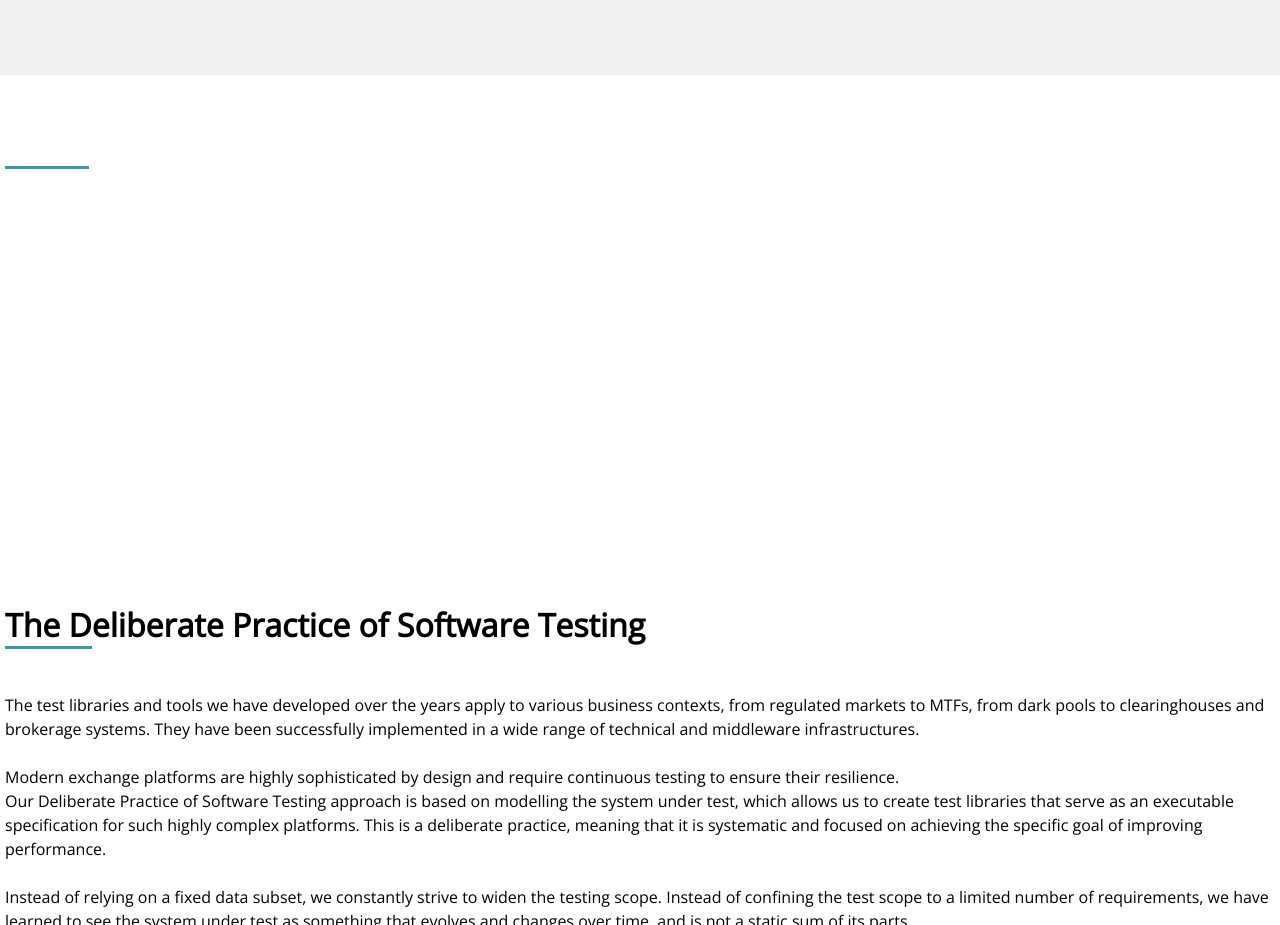
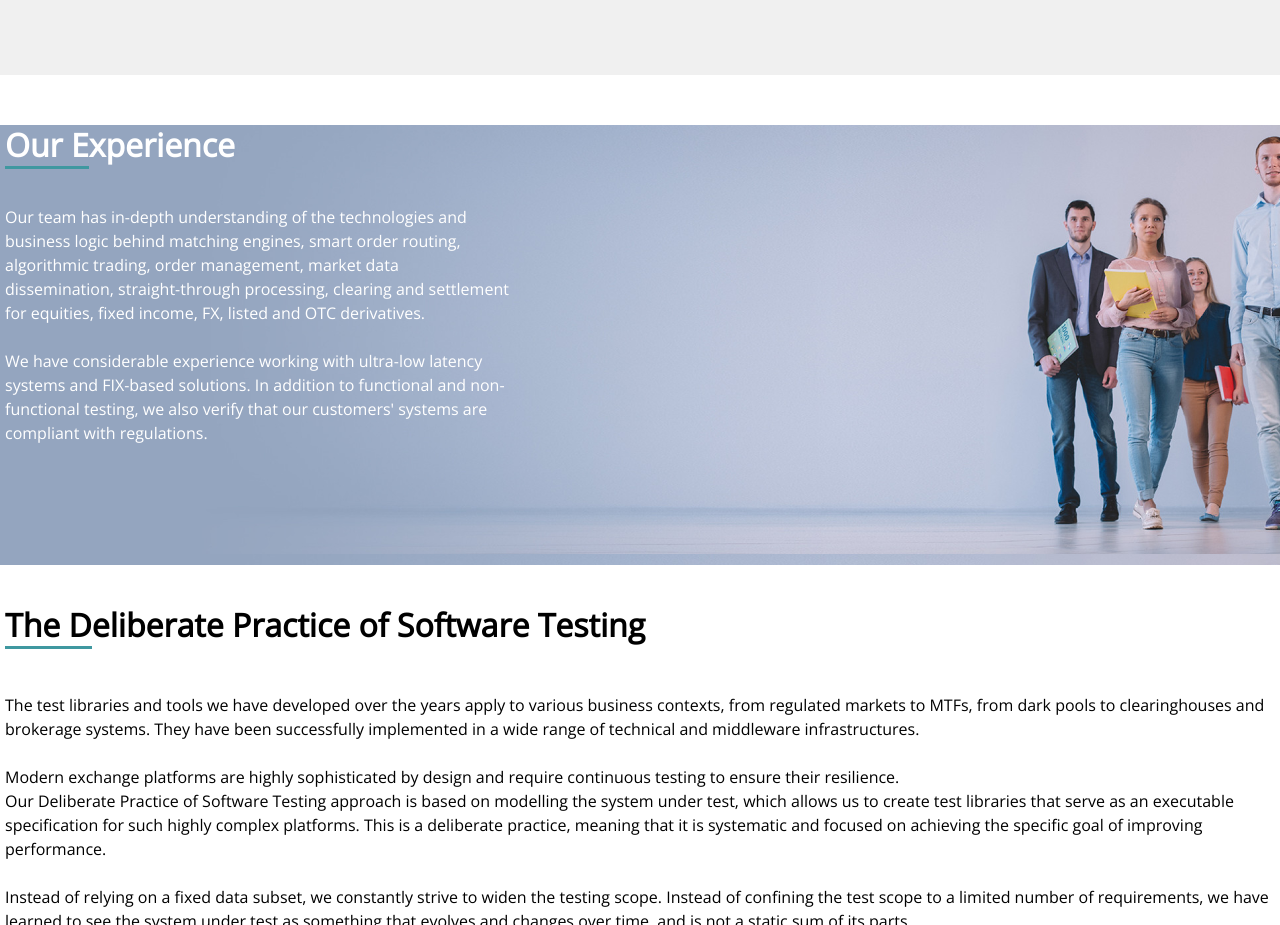
Before and after one commit to pxovelaa/Exactpro, a plain HTML site: page index.html in a window 1280 px wide. Shown: the part 1450-2375 px from the top of the page. Drawn offline with nearby package versions, Linux system fonts and the light colour scheme; the site is published under a folder, as on GitHub Pages, so addresses that start at the root find nothing.

Commit message:
background image

```diff
--- a/css/style.css
+++ b/css/style.css
@@ -224,7 +224,6 @@ header nav .colored {
 .content3{
     height: 440px;
     margin: 0 auto;
-    background-image: url(/images/size_p_5_0.png);
     color: #fff;
 }
 
--- a/index.html
+++ b/index.html
@@ -103,7 +103,7 @@
 
     <!--content3-->
 
-    <section class="content3">
+    <section class="content3" style="background-image: url(./images/size_p_5_0.png);">
         <div class="container4">
             <div class="left">
                 <h1><span class="underline">Our E</span>xperience</h1>
```
